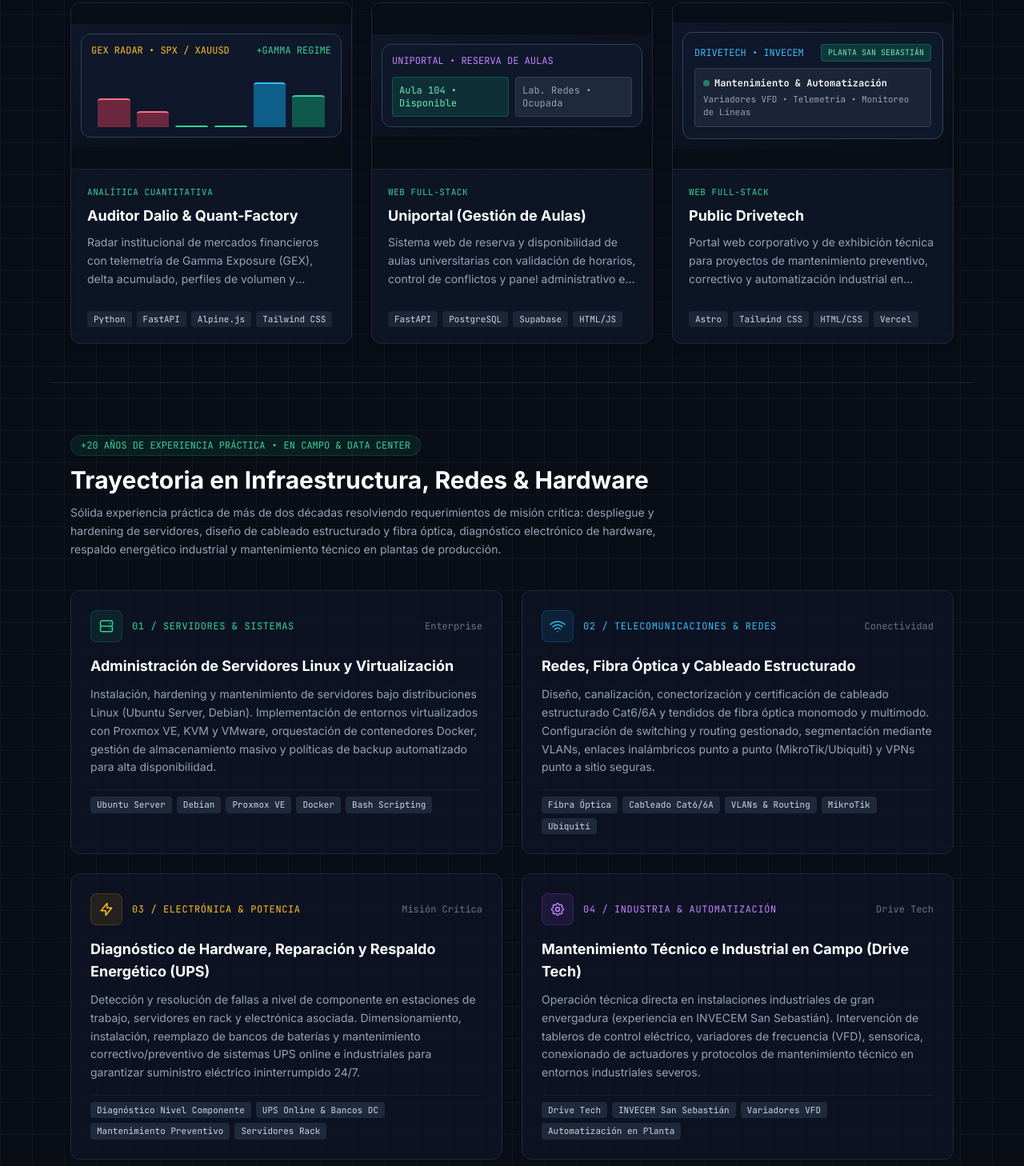
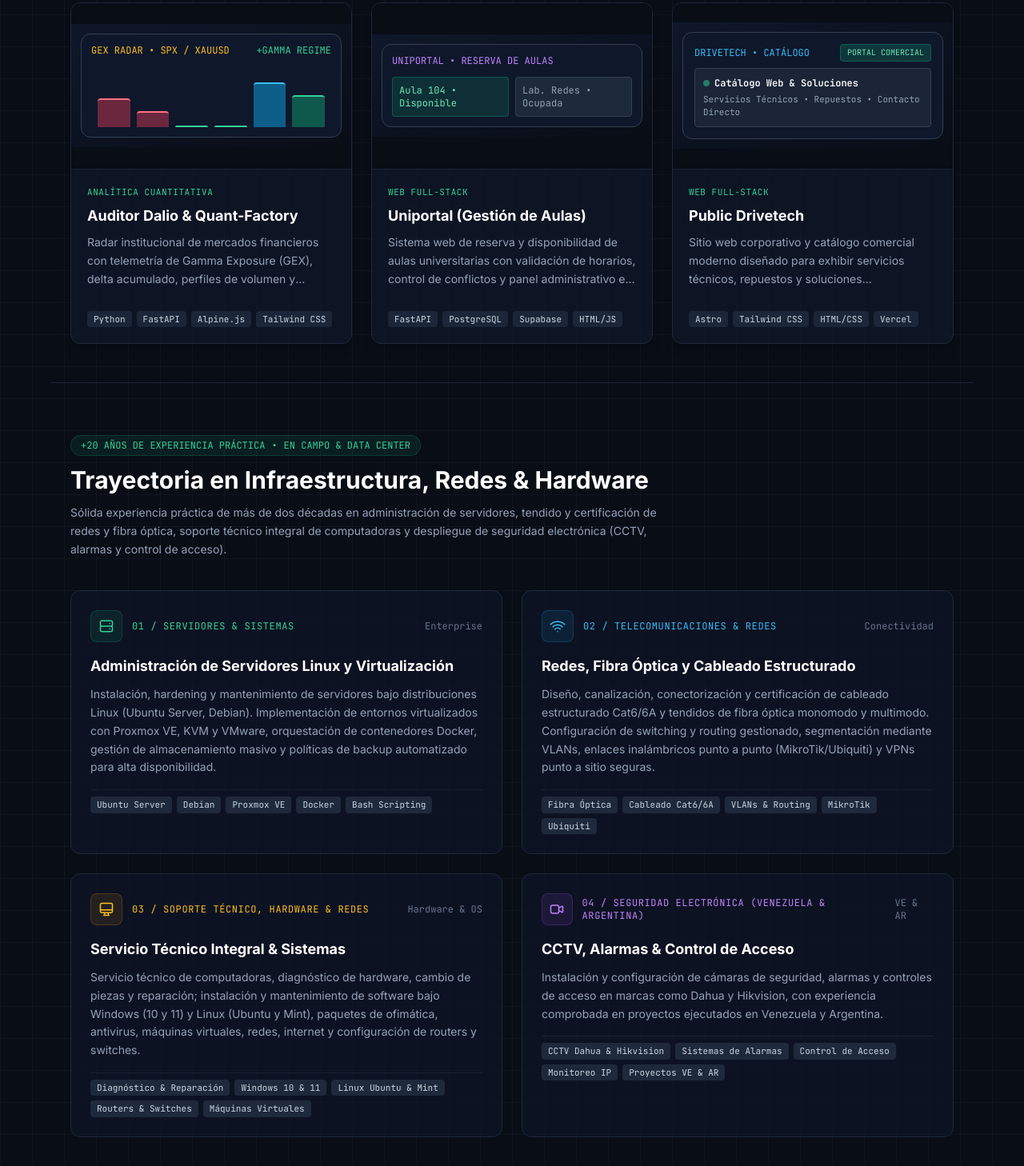
Before and after one commit to davidq2210/mi-portafolio, a plain HTML site: page index.html in a window 1280 px wide. Shown: the part 1182-2640 px from the top of the page at 80% size. Drawn offline with nearby package versions, Linux system fonts and the light colour scheme.

Commit message:
fix: ajustar trayectoria a soporte TI, redes y seguridad electronica

```diff
--- a/index.html
+++ b/index.html
@@ -145,7 +145,7 @@
       </div>
       <h2 class="text-2xl sm:text-3xl font-bold text-white mb-3">Trayectoria en Infraestructura, Redes & Hardware</h2>
       <p class="text-slate-400 text-sm max-w-3xl leading-relaxed">
-        Sólida experiencia práctica de más de dos décadas resolviendo requerimientos de misión crítica: despliegue y hardening de servidores, diseño de cableado estructurado y fibra óptica, diagnóstico electrónico de hardware, respaldo energético industrial y mantenimiento técnico en plantas de producción.
+        Sólida experiencia práctica de más de dos décadas en administración de servidores, tendido y certificación de redes y fibra óptica, soporte técnico integral de computadoras y despliegue de seguridad electrónica (CCTV, alarmas y control de acceso).
       </p>
     </div>
 
@@ -202,53 +202,55 @@
         </div>
       </div>
 
-      <!-- (c) Diagnóstico de Hardware, Reparación y Respaldo Energético (UPS) -->
+      <!-- Tarjeta 03: Soporte Técnico, Hardware & Redes -->
       <div class="p-6 rounded-xl bg-slate-900/60 border border-slate-800 hover:border-amber-500/40 transition group">
         <div class="flex items-center justify-between gap-4 mb-4">
           <div class="flex items-center gap-3">
             <div class="w-10 h-10 rounded-lg bg-amber-500/10 border border-amber-500/20 flex items-center justify-center text-amber-400">
-              <svg class="w-5 h-5" fill="none" stroke="currentColor" viewBox="0 0 24 24"><path stroke-linecap="round" stroke-linejoin="round" stroke-width="1.8" d="M13 10V3L4 14h7v7l9-11h-7z"/></svg>
+              <svg class="w-5 h-5" fill="none" stroke="currentColor" viewBox="0 0 24 24"><path stroke-linecap="round" stroke-linejoin="round" stroke-width="1.8" d="M9.75 17L9 20l-1 1h8l-1-1-.75-3M3 13h18M5 17h14a2 2 0 002-2V5a2 2 0 00-2-2H5a2 2 0 00-2 2v10a2 2 0 002 2z"/></svg>
             </div>
-            <div class="text-amber-400 font-mono text-xs tracking-wider">03 / ELECTRÓNICA & POTENCIA</div>
+            <div class="text-amber-400 font-mono text-xs tracking-wider">03 / SOPORTE TÉCNICO, HARDWARE & REDES</div>
           </div>
-          <span class="text-xs font-mono text-slate-500">Misión Crítica</span>
+          <span class="text-xs font-mono text-slate-500">Hardware & OS</span>
         </div>
         <h3 class="text-lg font-bold text-white group-hover:text-amber-300 transition mb-2.5">
-          Diagnóstico de Hardware, Reparación y Respaldo Energético (UPS)
+          Servicio Técnico Integral & Sistemas
         </h3>
         <p class="text-slate-400 text-sm leading-relaxed mb-4">
-          Detección y resolución de fallas a nivel de componente en estaciones de trabajo, servidores en rack y electrónica asociada. Dimensionamiento, instalación, reemplazo de bancos de baterías y mantenimiento correctivo/preventivo de sistemas UPS online e industriales para garantizar suministro eléctrico ininterrumpido 24/7.
+          Servicio técnico de computadoras, diagnóstico de hardware, cambio de piezas y reparación; instalación y mantenimiento de software bajo Windows (10 y 11) y Linux (Ubuntu y Mint), paquetes de ofimática, antivirus, máquinas virtuales, redes, internet y configuración de routers y switches.
         </p>
         <div class="flex flex-wrap gap-1.5 pt-2 border-t border-slate-800/60">
-          <span class="px-2 py-0.5 rounded bg-slate-800 text-slate-300 font-mono text-[11px]">Diagnóstico Nivel Componente</span>
-          <span class="px-2 py-0.5 rounded bg-slate-800 text-slate-300 font-mono text-[11px]">UPS Online & Bancos DC</span>
-          <span class="px-2 py-0.5 rounded bg-slate-800 text-slate-300 font-mono text-[11px]">Mantenimiento Preventivo</span>
-          <span class="px-2 py-0.5 rounded bg-slate-800 text-slate-300 font-mono text-[11px]">Servidores Rack</span>
+          <span class="px-2 py-0.5 rounded bg-slate-800 text-slate-300 font-mono text-[11px]">Diagnóstico & Reparación</span>
+          <span class="px-2 py-0.5 rounded bg-slate-800 text-slate-300 font-mono text-[11px]">Windows 10 & 11</span>
+          <span class="px-2 py-0.5 rounded bg-slate-800 text-slate-300 font-mono text-[11px]">Linux Ubuntu & Mint</span>
+          <span class="px-2 py-0.5 rounded bg-slate-800 text-slate-300 font-mono text-[11px]">Routers & Switches</span>
+          <span class="px-2 py-0.5 rounded bg-slate-800 text-slate-300 font-mono text-[11px]">Máquinas Virtuales</span>
         </div>
       </div>
 
-      <!-- (d) Mantenimiento Técnico e Industrial en campo (Drive Tech) -->
+      <!-- Tarjeta 04: Seguridad Electrónica (Venezuela & Argentina) -->
       <div class="p-6 rounded-xl bg-slate-900/60 border border-slate-800 hover:border-purple-500/40 transition group">
         <div class="flex items-center justify-between gap-4 mb-4">
           <div class="flex items-center gap-3">
             <div class="w-10 h-10 rounded-lg bg-purple-500/10 border border-purple-500/20 flex items-center justify-center text-purple-400">
-              <svg class="w-5 h-5" fill="none" stroke="currentColor" viewBox="0 0 24 24"><path stroke-linecap="round" stroke-linejoin="round" stroke-width="1.8" d="M10.325 4.317c.426-1.756 2.924-1.756 3.35 0a1.724 1.724 0 002.573 1.066c1.543-.94 3.31.826 2.37 2.37a1.724 1.724 0 001.065 2.572c1.756.426 1.756 2.924 0 3.35a1.724 1.724 0 00-1.066 2.573c.94 1.543-.826 3.31-2.37 2.37a1.724 1.724 0 00-2.572 1.065c-.426 1.756-2.924 1.756-3.35 0a1.724 1.724 0 00-2.573-1.066c-1.543.94-3.31-.826-2.37-2.37a1.724 1.724 0 00-1.065-2.572c-1.756-.426-1.756-2.924 0-3.35a1.724 1.724 0 001.066-2.573c-.94-1.543.826-3.31 2.37-2.37.996.608 2.296.07 2.572-1.065z"/><path stroke-linecap="round" stroke-linejoin="round" stroke-width="1.8" d="M15 12a3 3 0 11-6 0 3 3 0 016 0z"/></svg>
+              <svg class="w-5 h-5" fill="none" stroke="currentColor" viewBox="0 0 24 24"><path stroke-linecap="round" stroke-linejoin="round" stroke-width="1.8" d="M15 10l4.553-2.276A1 1 0 0121 8.618v6.764a1 1 0 01-1.447.894L15 14M5 18h8a2 2 0 002-2V8a2 2 0 00-2-2H5a2 2 0 00-2 2v8a2 2 0 002 2z"/></svg>
             </div>
-            <div class="text-purple-400 font-mono text-xs tracking-wider">04 / INDUSTRIA & AUTOMATIZACIÓN</div>
+            <div class="text-purple-400 font-mono text-xs tracking-wider">04 / SEGURIDAD ELECTRÓNICA (VENEZUELA & ARGENTINA)</div>
           </div>
-          <span class="text-xs font-mono text-slate-500">Drive Tech</span>
+          <span class="text-xs font-mono text-slate-500">VE & AR</span>
         </div>
         <h3 class="text-lg font-bold text-white group-hover:text-purple-300 transition mb-2.5">
-          Mantenimiento Técnico e Industrial en Campo (Drive Tech)
+          CCTV, Alarmas & Control de Acceso
         </h3>
         <p class="text-slate-400 text-sm leading-relaxed mb-4">
-          Operación técnica directa en instalaciones industriales de gran envergadura (experiencia en INVECEM San Sebastián). Intervención de tableros de control eléctrico, variadores de frecuencia (VFD), sensorica, conexionado de actuadores y protocolos de mantenimiento técnico en entornos industriales severos.
+          Instalación y configuración de cámaras de seguridad, alarmas y controles de acceso en marcas como Dahua y Hikvision, con experiencia comprobada en proyectos ejecutados en Venezuela y Argentina.
         </p>
         <div class="flex flex-wrap gap-1.5 pt-2 border-t border-slate-800/60">
-          <span class="px-2 py-0.5 rounded bg-slate-800 text-slate-300 font-mono text-[11px]">Drive Tech</span>
-          <span class="px-2 py-0.5 rounded bg-slate-800 text-slate-300 font-mono text-[11px]">INVECEM San Sebastián</span>
-          <span class="px-2 py-0.5 rounded bg-slate-800 text-slate-300 font-mono text-[11px]">Variadores VFD</span>
-          <span class="px-2 py-0.5 rounded bg-slate-800 text-slate-300 font-mono text-[11px]">Automatización en Planta</span>
+          <span class="px-2 py-0.5 rounded bg-slate-800 text-slate-300 font-mono text-[11px]">CCTV Dahua & Hikvision</span>
+          <span class="px-2 py-0.5 rounded bg-slate-800 text-slate-300 font-mono text-[11px]">Sistemas de Alarmas</span>
+          <span class="px-2 py-0.5 rounded bg-slate-800 text-slate-300 font-mono text-[11px]">Control de Acceso</span>
+          <span class="px-2 py-0.5 rounded bg-slate-800 text-slate-300 font-mono text-[11px]">Monitoreo IP</span>
+          <span class="px-2 py-0.5 rounded bg-slate-800 text-slate-300 font-mono text-[11px]">Proyectos VE & AR</span>
         </div>
       </div>
     </div>
@@ -477,15 +479,15 @@
         title: 'Public Drivetech',
         category: 'web',
         categoryLabel: 'Web Full-Stack',
-        summary: 'Portal web corporativo y de exhibición técnica para proyectos de mantenimiento preventivo, correctivo y automatización industrial en planta (INVECEM San Sebastián).',
-        description: 'Plataforma web enfocada en la exhibición y documentación técnica de proyectos de mantenimiento electromecánico, calibración y automatización industrial ejecutados en planta cementera (INVECEM San Sebastián). Desarrollada con arquitectura de alto rendimiento para presentación de servicios de ingeniería, variadores de frecuencia y sistemas de control.',
+        summary: 'Sitio web corporativo y catálogo comercial moderno diseñado para exhibir servicios técnicos, repuestos y soluciones empresariales con alto rendimiento.',
+        description: 'Plataforma web desarrollada en Astro y Tailwind CSS enfocada en la presencia digital y catálogo comercial para Drive Tech. Diseñada con arquitectura de generación estática para máxima velocidad de carga, diseño responsivo, presentación detallada de servicios técnicos y canales directos de contacto comercial.',
         note: '',
         tags: ['Astro', 'Tailwind CSS', 'HTML/CSS', 'Vercel'],
         videoSrc: 'media/drivetech-demo.mp4',
         images: ['media/drivetech-1.webp', 'media/drivetech-2.webp'],
         architecture: [
           { layer: 'Frontend SSG', detail: 'Astro con componentes estáticos ultraligeros y Tailwind CSS' },
-          { layer: 'Fichas de Proyectos', detail: 'Catálogo responsivo de servicios técnicos y automatización en planta' },
+          { layer: 'Catálogo Comercial', detail: 'Estructura modular optimizada para servicios y productos técnicos' },
           { layer: 'Despliegue & CDN', detail: 'CI/CD automatizado y entrega global de alta velocidad en Vercel' }
         ],
         mockupType: 'drivetech',
@@ -584,14 +586,14 @@
           <div class="w-full ${pad} flex flex-col items-center justify-center bg-gradient-to-br from-slate-900 to-slate-950">
             <div class="w-full max-w-md bg-slate-900 border border-slate-700 rounded-xl p-3.5 space-y-2 text-xs font-mono">
               <div class="flex justify-between items-center text-sky-400">
-                <span>DRIVETECH • INVECEM</span>
-                <span class="text-[10px] px-2 py-0.5 rounded bg-emerald-500/20 text-emerald-300 border border-emerald-500/30">PLANTA SAN SEBASTIÁN</span>
+                <span>DRIVETECH • CATÁLOGO</span>
+                <span class="text-[10px] px-2 py-0.5 rounded bg-emerald-500/20 text-emerald-300 border border-emerald-500/30">PORTAL COMERCIAL</span>
               </div>
               <div class="p-2.5 rounded bg-slate-800/80 border border-slate-700 text-slate-300 space-y-1">
                 <div class="text-white font-semibold text-xs flex items-center gap-1.5">
-                  <span class="w-2 h-2 rounded-full bg-emerald-400 animate-pulse"></span> Mantenimiento & Automatización
+                  <span class="w-2 h-2 rounded-full bg-emerald-400 animate-pulse"></span> Catálogo Web & Soluciones
                 </div>
-                <div class="text-[11px] text-slate-400">Variadores VFD • Telemetría • Monitoreo de Líneas</div>
+                <div class="text-[11px] text-slate-400">Servicios Técnicos • Repuestos • Contacto Directo</div>
               </div>
             </div>
             ${helper('/media/drivetech-1.webp')}
```
